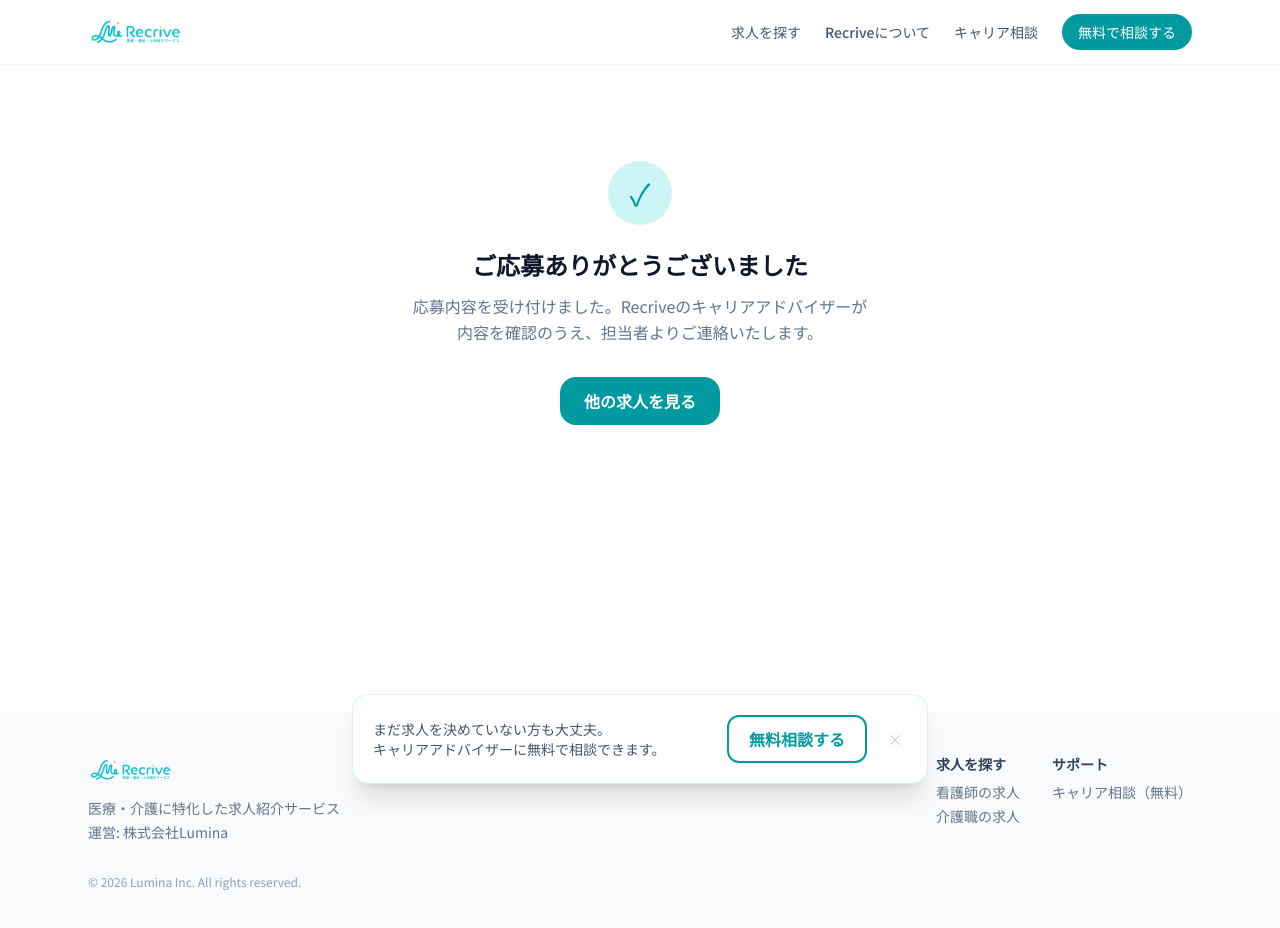
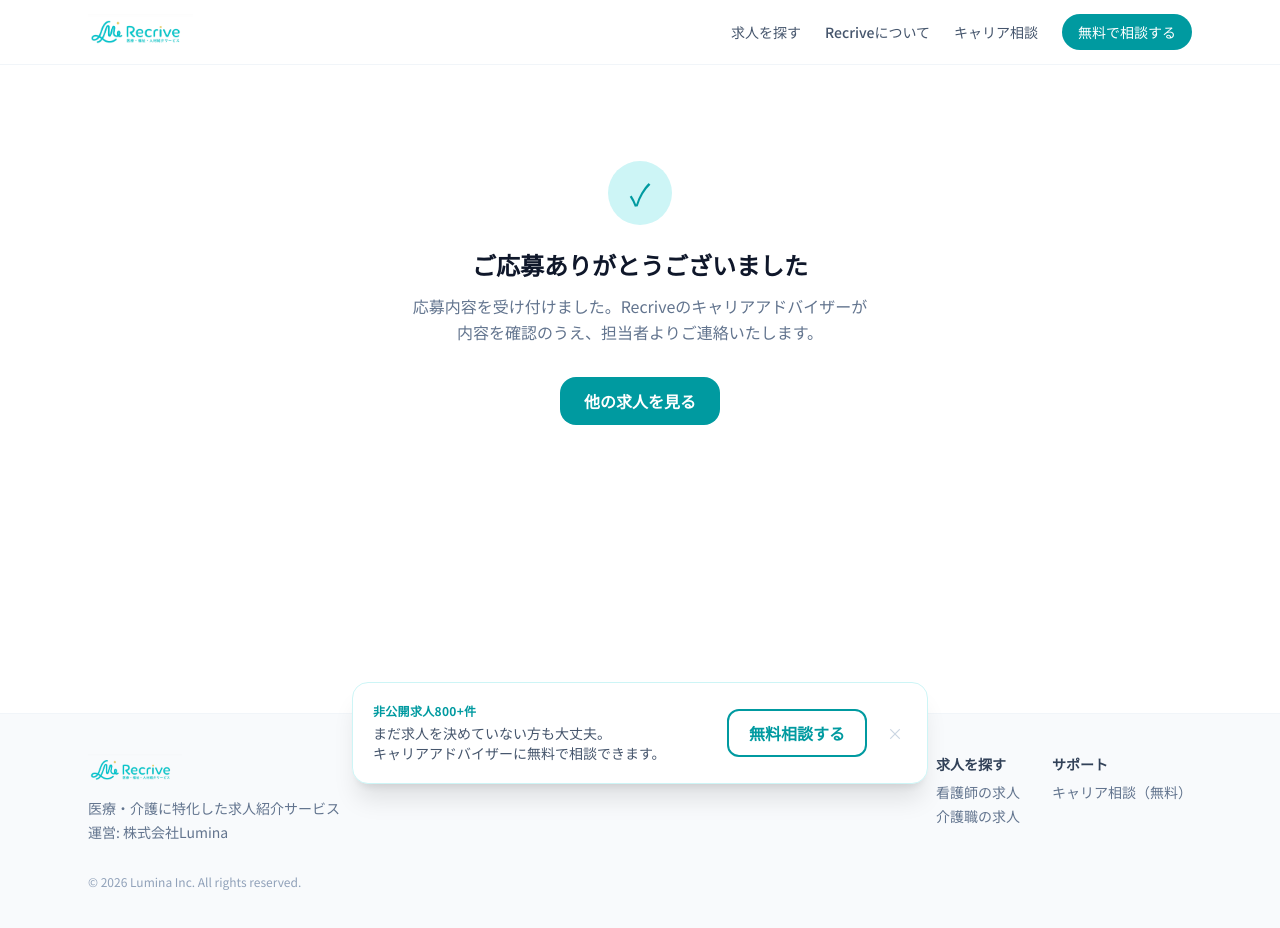
Before and after one commit to tabataLumina/recrive-site, a Next.js app: page /apply/complete in a window 1280 px wide. Built offline with nearby package versions, Linux system fonts and the light colour scheme.

Commit message:
フローティング相談バーに非公開求人数を表示
PRIVATE_JOBS_COUNT を lib/constants.ts に共通化し、トップページの
非公開求人セクションとフローティング相談バーの両方から参照するように統一。

```diff
--- a/app/components/FloatingConsultBar.tsx
+++ b/app/components/FloatingConsultBar.tsx
@@ -3,6 +3,7 @@
 import { useEffect, useState } from "react";
 import { usePathname } from "next/navigation";
 import Link from "next/link";
+import { PRIVATE_JOBS_COUNT } from "@/lib/constants";
 
 const HIDE_ON_PREFIXES = ["/consult", "/jobs/"];
 
@@ -34,10 +35,15 @@ export function FloatingConsultBar() {
       }`}
     >
       <div className="max-w-xl mx-auto bg-white border border-brand-100 rounded-2xl shadow-xl p-4 sm:p-5 flex items-center gap-4">
-        <p className="flex-1 text-sm text-slate-600 text-left">
-          まだ求人を決めていない方も大丈夫。<br className="hidden sm:block" />
-          キャリアアドバイザーに無料で相談できます。
-        </p>
+        <div className="flex-1 text-left">
+          <p className="text-[11px] sm:text-xs font-bold text-brand-600 tracking-wide mb-1">
+            非公開求人{PRIVATE_JOBS_COUNT}+件
+          </p>
+          <p className="text-sm text-slate-600">
+            まだ求人を決めていない方も大丈夫。<br className="hidden sm:block" />
+            キャリアアドバイザーに無料で相談できます。
+          </p>
+        </div>
         <Link
           href="/consult"
           className="shrink-0 border-2 border-brand-600 text-brand-600 font-bold px-4 sm:px-5 py-2 sm:py-2.5 rounded-xl hover:bg-brand-50 transition whitespace-nowrap text-sm sm:text-base bg-white"
--- a/app/page.tsx
+++ b/app/page.tsx
@@ -2,13 +2,9 @@ import Link from "next/link";
 import Image from "next/image";
 import type { Metadata } from "next";
 import { fetchJobs } from "@/lib/api";
-import { formatSalary, JOB_CATEGORIES, PREFECTURES, EMPLOYMENT_TYPES } from "@/lib/constants";
+import { formatSalary, JOB_CATEGORIES, PREFECTURES, EMPLOYMENT_TYPES, PRIVATE_JOBS_COUNT } from "@/lib/constants";
 import { Reveal } from "./components/Reveal";
 import { CountUp } from "./components/CountUp";
-
-// 現時点ではCRM上に非公開求人として個別データ化されていない、実業務ベースの件数。
-// CRM側に件数管理機能を追加でき次第、API経由の動的取得に切り替える。
-const PRIVATE_JOBS_COUNT = 800;
 
 export const metadata: Metadata = {
   title: "Recrive｜想像以上の仕事に出会おう。医療・介護の求人サイト",
--- a/lib/constants.ts
+++ b/lib/constants.ts
@@ -12,6 +12,10 @@ export const PREFECTURES = [
 
 export const EMPLOYMENT_TYPES = ["正社員", "契約社員", "パート・アルバイト", "派遣社員", "業務委託"] as const;
 
+// 現時点ではCRM上に非公開求人として個別データ化されていない、実業務ベースの件数。
+// CRM側に件数管理機能を追加でき次第、API経由の動的取得に切り替える。
+export const PRIVATE_JOBS_COUNT = 800;
+
 export function formatSalary(min: number | null, max: number | null, fallback: string): string {
   if (min && max) return `月給${(min / 10000).toFixed(0)}万円〜${(max / 10000).toFixed(0)}万円`;
   if (min) return `月給${(min / 10000).toFixed(0)}万円〜`;
```
